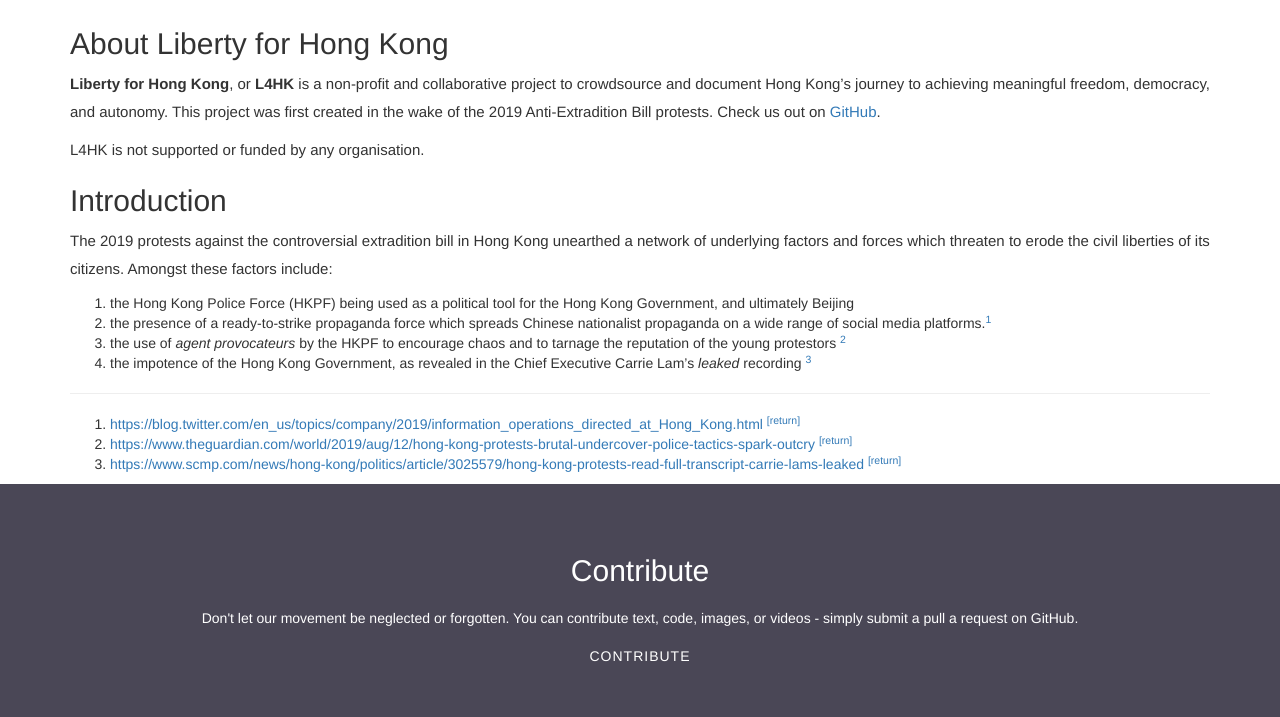
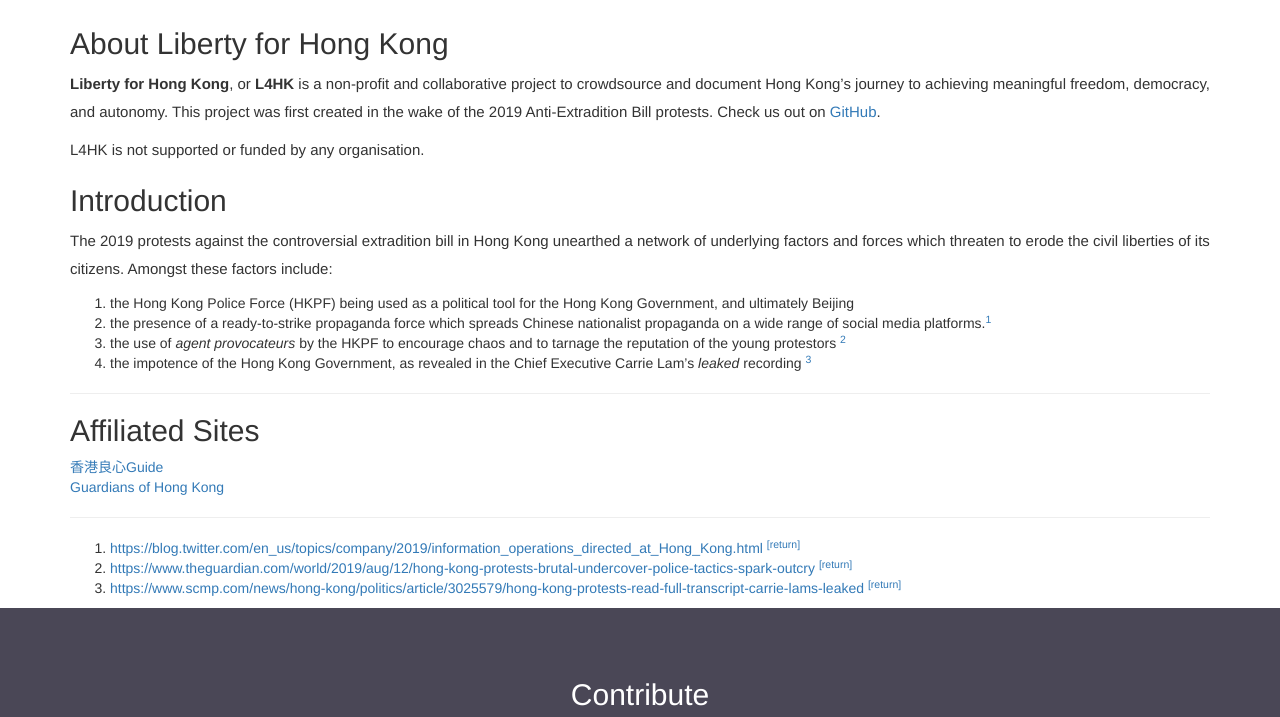
Before and after one commit to liberty4hk/liberty4hk.github.io, a plain HTML site: page about/index.html in a window 1280 px wide. Shown: the part 83-800 px from the top of the page. Drawn offline with nearby package versions, Linux system fonts and the light colour scheme; a web font is replaced by a local one.

Commit message:
Update index.html

```diff
--- a/about/index.html
+++ b/about/index.html
@@ -179,6 +179,15 @@
 <li>the use of <em>agent provocateurs</em> by the HKPF to encourage chaos and to tarnage the reputation of the young protestors <sup class="footnote-ref" id="fnref:2"><a href="#fn:2">2</a></sup></li>
 <li>the impotence of the Hong Kong Government, as revealed in the Chief Executive Carrie Lam&rsquo;s <em>leaked</em> recording <sup class="footnote-ref" id="fnref:3"><a href="#fn:3">3</a></sup></li>
 </ol>
+
+<hr />
+
+<h2 id="affiliated-sites">Affiliated Sites</h2>
+
+<ul>
+<li><a href="https://www.leungsumshops.com/">香港良心Guide</a></li>
+<li><a href="https://guardiansofhk.com/">Guardians of Hong Kong</a></li>
+</ul>
 <div class="footnotes">
 
 <hr />
```
